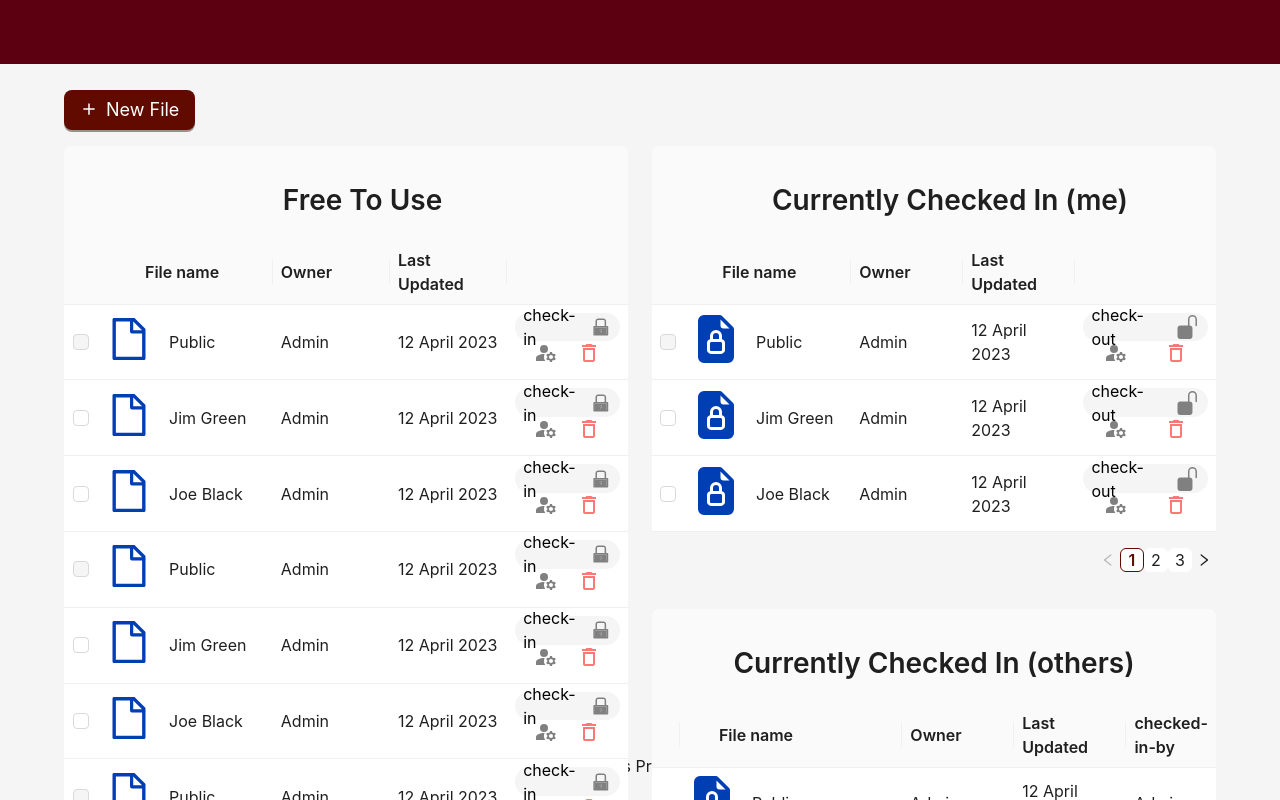
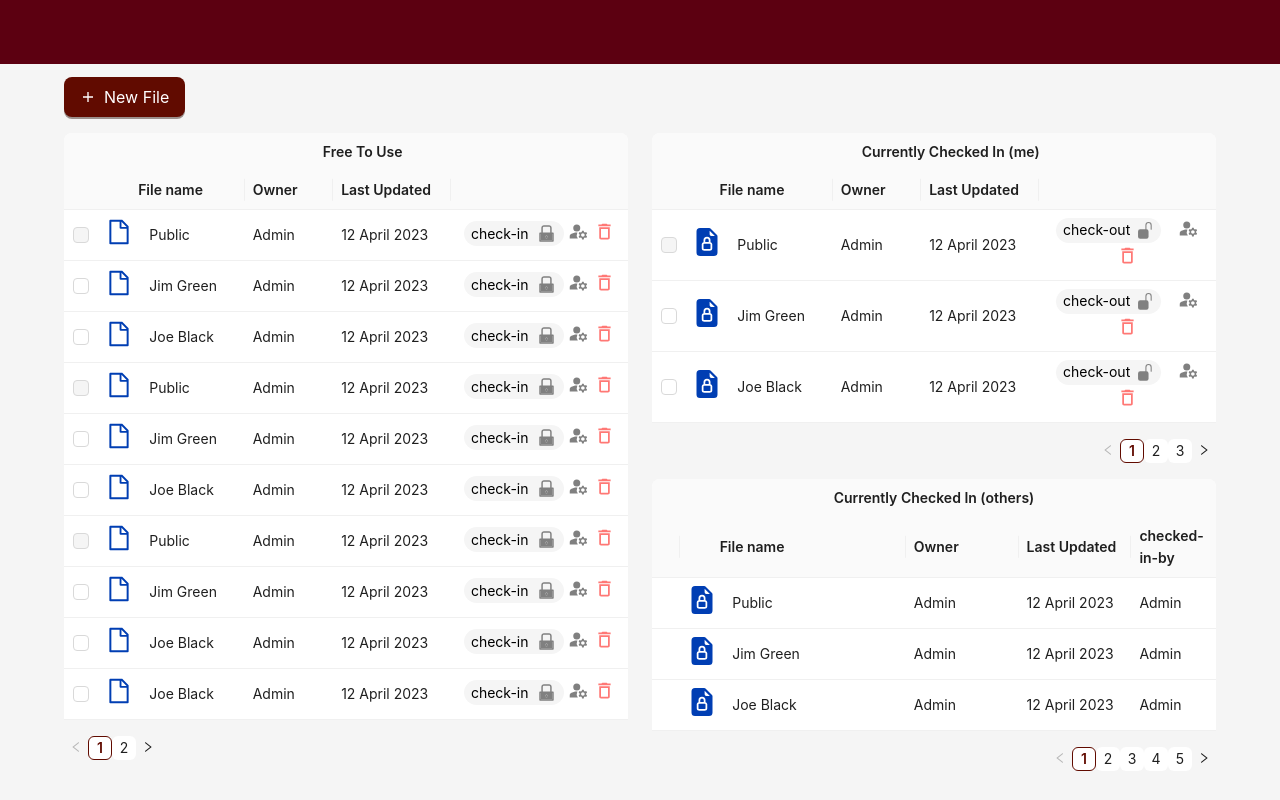
Before and after one commit to AnasDurra/Internet-Apps-Project-web, a React (Vite) app: page /groups/1 in a window 1280 px wide. Shown: the top 800 px of the page. Built offline with nearby package versions, Linux system fonts and the light colour scheme.

Commit message:
style fixing

```diff
--- a/src/main.jsx
+++ b/src/main.jsx
@@ -32,7 +32,7 @@ ReactDOM.createRoot(document.getElementById('root')).render(
     <ConfigProvider
       theme={{
         token: {
-          fontSize: 16,
+        //  fontSize: 12,
           colorPrimary: '#610b00',
         },
       }}
--- a/src/routes/groups/view-one-group.jsx
+++ b/src/routes/groups/view-one-group.jsx
@@ -3,9 +3,7 @@ import { RiDownloadCloud2Fill, RiFoldersFill } from 'react-icons/ri';
 import { MdManageAccounts, MdOutlineDeleteOutline } from 'react-icons/md';
 import { AiOutlineFile, AiTwotoneLock, AiTwotoneUnlock } from 'react-icons/ai';
 import { BsFileEarmarkLockFill, BsFillUnlockFill } from 'react-icons/bs';
-
 import { IoMdAdd } from 'react-icons/io';
-
 import { useState } from 'react';
 import Title from 'antd/es/typography/Title';
 import EditAccessModal from './modal-edit-access';
@@ -56,7 +54,7 @@ export default function ViewOneGroup() {
 
   const othersCheckedInColumns = [
     {
-      title: <Title level={3}> Currently Checked In (others)</Title>,
+      title: <span> Currently Checked In (others)</span>,
       children: [
         {
           width: '5%',
@@ -73,7 +71,7 @@ export default function ViewOneGroup() {
                 <Col>
                   <BsFileEarmarkLockFill
                     color='#003eb3'
-                    size={'3em'}
+                    size={'2em'}
                   />
                 </Col>
                 <Col style={{ marginBlock: 'auto' }}>
@@ -111,13 +109,13 @@ export default function ViewOneGroup() {
   ];
   const freeToUseColumns = [
     {
-      title: <Title level={3}> Free To Use</Title>,
+      title: <span> Free To Use</span>,
       children: [
         {
           title: <span style={{ marginLeft: '25%' }}>File name</span>,
           dataIndex: 'name',
           key: 'name',
-          width: '30%',
+          width: '25%',
 
           render: (text) => (
             <div>
@@ -125,7 +123,7 @@ export default function ViewOneGroup() {
                 <Col>
                   <AiOutlineFile
                     color='#003eb3'
-                    size={'3em'}
+                    size={'2em'}
                   />
                 </Col>
                 <Col style={{ marginBlock: 'auto' }}>
@@ -139,7 +137,7 @@ export default function ViewOneGroup() {
           title: 'Owner',
           dataIndex: 'owner',
           key: 'owner',
-          width: '20%',
+          width: '15%',
           render: (text) => text,
         },
 
@@ -153,7 +151,7 @@ export default function ViewOneGroup() {
         },
         {
           key: 'action',
-          width: '20%',
+          width: '30%',
           render: (_, record) => {
             return !freeToUseSelectedRowKeys?.length &&
               record.text != 'Public' ? (
@@ -218,13 +216,13 @@ export default function ViewOneGroup() {
   ];
   const myCheckedInColumns = [
     {
-      title: <Title level={3}> Currently Checked In (me)</Title>,
+      title: <span> Currently Checked In (me)</span>,
       children: [
         {
           title: <span style={{ marginLeft: '20%' }}>File name</span>,
           dataIndex: 'name',
           key: 'name',
-          width: '30%',
+          width: '25%',
 
           render: (text) => (
             <div>
@@ -232,7 +230,7 @@ export default function ViewOneGroup() {
                 <Col>
                   <BsFileEarmarkLockFill
                     color='#003eb3'
-                    size={'3em'}
+                    size={'2em'}
                   />
                 </Col>
                 <Col style={{ marginBlock: 'auto' }}>
@@ -246,7 +244,7 @@ export default function ViewOneGroup() {
           title: 'Owner',
           dataIndex: 'owner',
           key: 'owner',
-          width: '20%',
+          width: '15%',
           render: (text) => text,
         },
 
@@ -265,7 +263,7 @@ export default function ViewOneGroup() {
             return !myCheckedInSelectedRowKeys?.length &&
               record.text != 'Public' ? (
               <Row
-                gutter={16}
+                gutter={8}
                 justify={'space-evenly'}
               >
                 <Col>
@@ -290,7 +288,7 @@ export default function ViewOneGroup() {
                       <p style={{ marginRight: '0.5em' }}>check-out </p>
 
                       <BsFillUnlockFill
-                        size={'1.5em'}
+                        size={'1.2em'}
                         color='grey'
                       />
                     </div>
@@ -385,6 +383,35 @@ export default function ViewOneGroup() {
     },
     {
       key: '9',
+      name: 'Joe Black',
+      lastUpdated: '12 April 2023',
+      owner: 'Admin',
+      tags: ['cool', 'teacher'],
+    },
+    {
+      key: '10',
+      name: 'Joe Black',
+      lastUpdated: '12 April 2023',
+      owner: 'Admin',
+      tags: ['cool', 'teacher'],
+    },
+    {
+      key: 'a11',
+      name: 'Joe Black',
+      lastUpdated: '12 April 2023',
+      owner: 'Admin',
+      tags: ['cool', 'teacher'],
+    },
+
+    {
+      key: 'a12',
+      name: 'Joe Black',
+      lastUpdated: '12 April 2023',
+      owner: 'Admin',
+      tags: ['cool', 'teacher'],
+    },
+    {
+      key: 'a13',
       name: 'Joe Black',
       lastUpdated: '12 April 2023',
       owner: 'Admin',
@@ -523,7 +550,7 @@ export default function ViewOneGroup() {
   ];
 
   return (
-    <div style={{ height: '100%' }}>
+    <>
       {myCheckedInSelectedRowKeys?.length == 0 &&
         freeToUseSelectedRowKeys?.length == 0 && (
           <Row style={{ marginBottom: '1rem' }}>
@@ -544,13 +571,12 @@ export default function ViewOneGroup() {
 
       <Row
         gutter={24}
-        s
         style={{ height: '100%' }}
       >
         <Col span={12}>
           {myCheckedInSelectedRowKeys.length == 0 ? (
             <Table
-              pagination={{ pageSize: 9, position: ['bottomLeft'] }}
+              pagination={{ pageSize: 10, position: ['bottomLeft'] }}
               style={{ width: '100%' }}
               columns={freeToUseColumns}
               dataSource={data}
@@ -565,16 +591,17 @@ export default function ViewOneGroup() {
                 style={{ height: '50%' }}
               >
                 <Col span={12}>
-                  <a>
-                    <div
+                  <Button
                     style={{
+                      width: '100%',
+                      borderRadius: '1em',
+                      height: '100%',
+                      textAlign: 'center',
                       display: 'flex',
                       alignItems: 'center',
                       justifyContent: 'center',
-                        borderRadius: '1em',
                       padding: '0 0.5em',
                       backgroundColor: '#fafafa',
-                        width: '100%',
                       boxShadow: '0 3px 10px rgb(0 0 0 / 0.2)',
                     }}
                   >
@@ -585,29 +612,28 @@ export default function ViewOneGroup() {
                         textAlign: 'center',
                       }}
                     >
-                        Check-in
+                      Check-in{' '}
                     </Typography.Text>
 
                     <AiTwotoneLock
-                        size={'4em'}
+                      size={'3em'}
                       color='grey'
                     />
-                    </div>
-                  </a>
+                  </Button>
 
-                  <a>
-                    <div
+                  <Button
                     style={{
+                      width: '100%',
+                      borderRadius: '1em',
+                      height: '100%',
+                      textAlign: 'center',
                       display: 'flex',
                       alignItems: 'center',
                       justifyContent: 'center',
-                        borderRadius: '1em',
                       padding: '0 0.5em',
                       backgroundColor: '#fafafa',
                       boxShadow: '0 3px 10px rgb(0 0 0 / 0.2)',
-                        width: '100%',
                       marginTop: '2em',
-                        //height: '1.8em',
                     }}
                   >
                     <Typography.Text
@@ -621,11 +647,10 @@ export default function ViewOneGroup() {
                     </Typography.Text>
 
                     <MdOutlineDeleteOutline
-                        size={'4em'}
+                      size={'3em'}
                       color='#ff7875'
                     />
-                    </div>
-                  </a>
+                  </Button>
                 </Col>
               </Row>
             </>
@@ -649,13 +674,14 @@ export default function ViewOneGroup() {
               </Row>
 
               {myCheckedInSelectedRowKeys.length == 0 && (
-                <Row style={{ marginTop: '1.3em' }}>
+                <Row style={{ marginTop: '0em' }}>
                   <Table
                     pagination={{ pageSize: 3 }}
                     style={{ width: '100%' }}
                     columns={othersCheckedInColumns}
-                    dataSource={data3}
+                    dataSource={data}
                     size='small'
+
                     // rowSelection={rowSelection}
                   />
                 </Row>
@@ -669,16 +695,17 @@ export default function ViewOneGroup() {
                 style={{ height: '50%' }}
               >
                 <Col span={12}>
-                  <a>
-                    <div
+                  <Button
                     style={{
+                      width: '100%',
+                      borderRadius: '1em',
+                      height: '100%',
+                      textAlign: 'center',
                       display: 'flex',
                       alignItems: 'center',
                       justifyContent: 'center',
-                        borderRadius: '1em',
                       padding: '0 0.5em',
                       backgroundColor: '#fafafa',
-                        width: '100%',
                       boxShadow: '0 3px 10px rgb(0 0 0 / 0.2)',
                     }}
                   >
@@ -689,29 +716,28 @@ export default function ViewOneGroup() {
                         textAlign: 'center',
                       }}
                     >
-                        Check-in
+                      Check-in{' '}
                     </Typography.Text>
 
                     <AiTwotoneLock
-                        size={'4em'}
+                      size={'3em'}
                       color='grey'
                     />
-                    </div>
-                  </a>
+                  </Button>
 
-                  <a>
-                    <div
+                  <Button
                     style={{
+                      width: '100%',
+                      borderRadius: '1em',
+                      height: '100%',
+                      textAlign: 'center',
                       display: 'flex',
                       alignItems: 'center',
                       justifyContent: 'center',
-                        borderRadius: '1em',
                       padding: '0 0.5em',
                       backgroundColor: '#fafafa',
                       boxShadow: '0 3px 10px rgb(0 0 0 / 0.2)',
-                        width: '100%',
                       marginTop: '2em',
-                        //height: '1.8em',
                     }}
                   >
                     <Typography.Text
@@ -725,11 +751,10 @@ export default function ViewOneGroup() {
                     </Typography.Text>
 
                     <MdOutlineDeleteOutline
-                        size={'4em'}
+                      size={'3em'}
                       color='#ff7875'
                     />
-                    </div>
-                  </a>
+                  </Button>
                 </Col>
               </Row>
             </>
@@ -746,6 +771,6 @@ export default function ViewOneGroup() {
         isOpen={isNewFileModalOpen}
         setOpen={setIsNewFileModalOpen}
       />
-    </div>
+    </>
   );
 }
--- a/src/routes/root.jsx
+++ b/src/routes/root.jsx
@@ -4,22 +4,23 @@ import { Outlet } from 'react-router-dom';
 
 export default function Root() {
   return (
-    <Layout style={{ height: '100%' }}>
+    <Layout>
       <Header
         style={{
           display: 'flex',
           alignItems: 'center',
-          backgroundColor:'#5c0011'
+          backgroundColor: '#5c0011',
         }}
       />
 
       <Content
         style={{
-          padding: '2% 5%',
+          padding: '1% 5%',
         }}
       >
         <Outlet />
       </Content>
+
       <Footer
         style={{
           textAlign: 'center',
```
Lines whose indentation alone changed are shown as unchanged.
